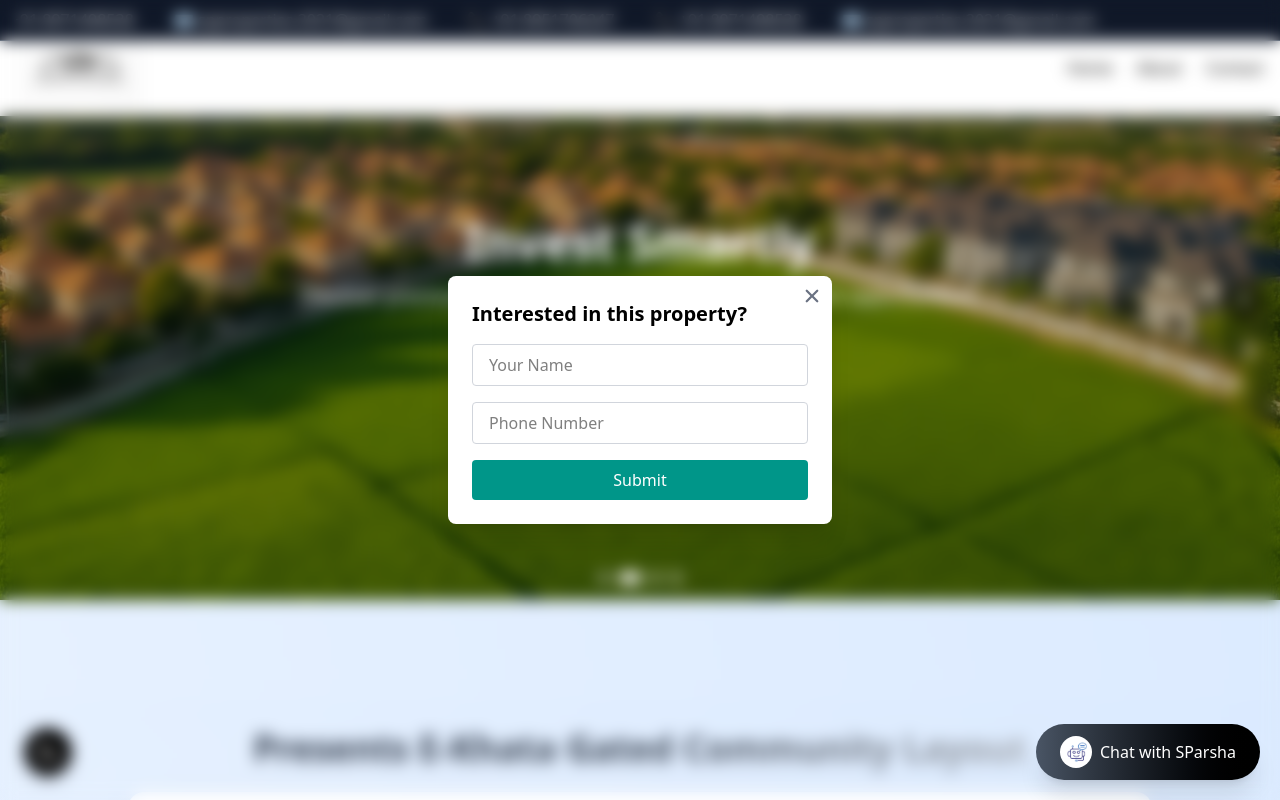
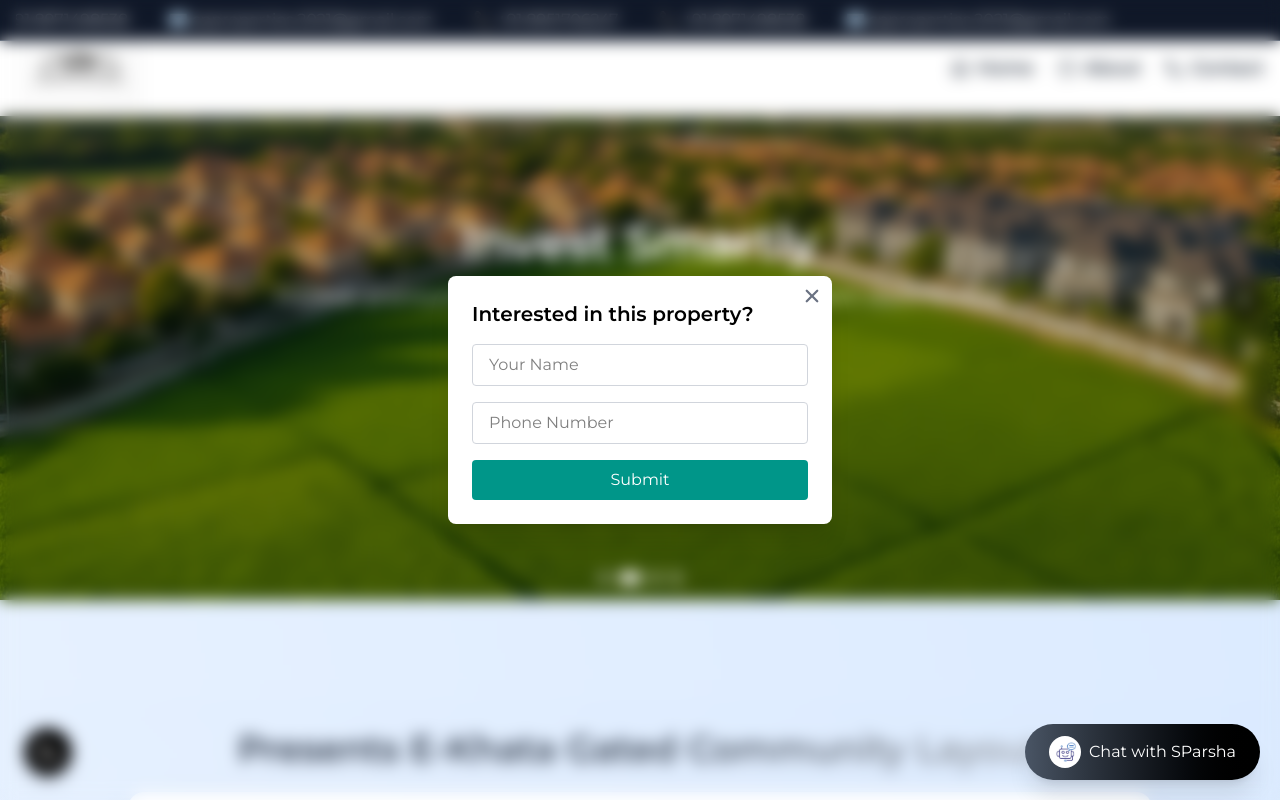
Before and after one commit to adarsha001/properties_frontend, a React (Vite) app: page / in a window 1280 px wide. Shown: the top 800 px of the page. Built offline with nearby package versions, Linux system fonts and the light colour scheme.

Commit message:
added bots

```diff
--- a/index.html
+++ b/index.html
@@ -13,6 +13,7 @@
 
     <!-- Favicon -->
     <link rel="icon" type="image/png" href="/splogo.png" />
+<link href="https://fonts.googleapis.com/css2?family=Montserrat:wght@400;600&display=swap" rel="stylesheet">
 
     <!-- Open Graph Meta Tags (for Facebook, LinkedIn) -->
     <meta property="og:title" content="SP Properties – Real Estate in Bengaluru" />
--- a/package.json
+++ b/package.json
@@ -20,18 +20,20 @@
     "react": "^19.1.0",
     "react-dom": "^19.1.0",
     "react-icons": "^5.5.0",
-    "react-router-dom": "^7.6.3",
-    "tailwindcss": "^4.1.11"
+    "react-router-dom": "^7.6.3"
   },
   "devDependencies": {
     "@eslint/js": "^9.30.1",
     "@types/react": "^19.1.8",
     "@types/react-dom": "^19.1.6",
     "@vitejs/plugin-react": "^4.6.0",
+    "autoprefixer": "^10.4.21",
     "eslint": "^9.30.1",
     "eslint-plugin-react-hooks": "^5.2.0",
     "eslint-plugin-react-refresh": "^0.4.20",
     "globals": "^16.3.0",
+    "postcss": "^8.5.6",
+    "tailwindcss": "^4.1.11",
     "vite": "^7.0.4"
   }
 }
--- a/src/AboutUs.jsx
+++ b/src/AboutUs.jsx
@@ -51,7 +51,7 @@ const AboutUs = ({ bgChanged }) => {
       opacity: 0,
       y: 30,
       duration: 1,
-      delay: 0.6,
+      delay: 0.1,
       ease: "elastic.out(1, 0.5)",
       scrollTrigger: {
         trigger: raviTejaRef.current,
@@ -64,11 +64,11 @@ const AboutUs = ({ bgChanged }) => {
       scale: 0.5,
       opacity: 0,
       duration: 1,
-      delay: 0.9,
+      delay: 0.2,
       ease: "bounce.out",
       scrollTrigger: {
         trigger: statsRef.current,
-        start: "top 65%",
+        start: "top 70%",
       },
     });
 
--- a/src/App.jsx
+++ b/src/App.jsx
@@ -110,7 +110,7 @@ const MainSite = () => {
   const darkCardBg = bgChanged ? "bg-gray-800" : "bg-white";
   const darkBorder = bgChanged ? "" : "";
   return (
-    <div className={`${darkBg} overflow-x-hidden transition-colors duration-700 ease-in-out`}>
+    <div  style={{ fontFamily: 'Montserrat, sans-serif' }} className={`${darkBg} overflow-x-hidden transition-colors duration-700 ease-in-out`}>
       {/* Theme Toggle */}
       <button
         onClick={() => setBgChanged(!bgChanged)}
--- a/src/Navbar.jsx
+++ b/src/Navbar.jsx
@@ -1,7 +1,7 @@
 import React, { useState, useRef, useEffect } from 'react';
 import { Link } from 'react-router-dom';
 import { gsap } from 'gsap';
-import { Menu, X } from 'lucide-react';
+import { Menu, X, Home, Info, Phone } from 'lucide-react';
 
 const Navbar = ({ scrollToContact, scrollToAboutUs }) => {
   const [isOpen, setIsOpen] = useState(false);
@@ -11,62 +11,39 @@ const Navbar = ({ scrollToContact, scrollToAboutUs }) => {
   const mobileMenuRef = useRef(null);
   const animationRef = useRef(null);
 
-  // Add links to the ref array
   const addToLinksRef = (el) => {
     if (el && !linksRef.current.includes(el)) {
       linksRef.current.push(el);
     }
   };
 
-  // Desktop nav animation
   useEffect(() => {
-    // Only animate if all refs are available
     if (navRef.current && logoRef.current && linksRef.current.length > 0) {
       animationRef.current = gsap.timeline()
-        .fromTo(navRef.current,
-          { y: -20, opacity: 0 },
-          { y: 0, opacity: 1, duration: 0.3, ease: "power3.out" }
-        )
-        .fromTo(logoRef.current,
-          { x: -20, opacity: 0 },
-          { x: 0, opacity: 1, duration: 0.3 },
-          "-=0.1"
-        )
-        .fromTo(linksRef.current,
-          { y: 10, opacity: 0 },
-          {
+        .fromTo(navRef.current, { y: -20, opacity: 0 }, { y: 0, opacity: 1, duration: 0.3, ease: "power3.out" })
+        .fromTo(logoRef.current, { x: -20, opacity: 0 }, { x: 0, opacity: 1, duration: 0.3 }, "-=0.1")
+        .fromTo(linksRef.current, { y: 10, opacity: 0 }, {
           y: 0,
           opacity: 1,
           duration: 0.5,
           stagger: 0.15
-          },
-          "-=0.3"
-        );
+        }, "-=0.3");
     }
 
     return () => {
-      if (animationRef.current) {
-        animationRef.current.kill();
-      }
+      if (animationRef.current) animationRef.current.kill();
     };
   }, []);
 
-  // Mobile menu animation
   useEffect(() => {
     if (isOpen && mobileMenuRef.current) {
       gsap.fromTo(mobileMenuRef.current,
         { y: -20, opacity: 0 },
-        {
-          y: 0,
-          opacity: 1,
-          duration: 0.3,
-          ease: "power2.out"
-        }
+        { y: 0, opacity: 1, duration: 0.3, ease: "power2.out" }
       );
     }
   }, [isOpen]);
 
-  // Scroll to top for Home
   const scrollToTop = () => {
     gsap.to(window, {
       duration: 1.5,
@@ -80,12 +57,11 @@ const Navbar = ({ scrollToContact, scrollToAboutUs }) => {
   };
 
   return (
-    <nav className="fixed top-0 left-0 w-full bg-white shadow-md z-40">
+    <nav className="fixed top-0 left-0 w-full bg-white shadow-md z-40 font-montserrat">
       <div
         ref={navRef}
-        className="max-w-7xl mx-auto px-4 md:py-12 py-6 mt-5 flex justify-between  items-center h-20"
+        className="max-w-7xl mx-auto px-4 md:py-12 py-6 mt-5 flex justify-between items-center h-20"
       >
-        <div className="flex items-center space-x-2">
         <Link to="/" className="hover:underline" ref={logoRef}>
           <img
             src="../../file_000000000af061f79f4fd1c4d7592afd.png"
@@ -94,36 +70,17 @@ const Navbar = ({ scrollToContact, scrollToAboutUs }) => {
             onClick={scrollToTop}
           />
         </Link>
-        </div>
 
         {/* Desktop Links */}
-        <div className="hidden md:flex space-x-6">
-          <button
-            onClick={scrollToTop}
-            className="hover:text-teal-400"
-            ref={addToLinksRef}
-          >
-            Home
+        <div className="hidden md:flex space-x-6 text-lg font-semibold text-gray-800">
+          <button onClick={scrollToTop} className="hover:text-teal-400 flex items-center gap-2" ref={addToLinksRef}>
+            <Home size={18} /> Home
           </button>
-          <button
-            onClick={() => {
-              scrollToAboutUs();
-              setIsOpen(false);
-            }}
-            className="hover:text-teal-400"
-            ref={addToLinksRef}
-          >
-            About
+          <button onClick={() => { scrollToAboutUs(); setIsOpen(false); }} className="hover:text-teal-400 flex items-center gap-2" ref={addToLinksRef}>
+            <Info size={18} /> About
           </button>
-          <button
-            onClick={() => {
-              scrollToContact();
-              setIsOpen(false);
-            }}
-            className="hover:text-teal-400"
-            ref={addToLinksRef}
-          >
-            Contact
+          <button onClick={() => { scrollToContact(); setIsOpen(false); }} className="hover:text-teal-400 flex items-center gap-2" ref={addToLinksRef}>
+            <Phone size={18} /> Contact
           </button>
         </div>
 
@@ -141,29 +98,14 @@ const Navbar = ({ scrollToContact, scrollToAboutUs }) => {
           ref={mobileMenuRef}
           className="absolute top-full left-0 w-full bg-white shadow-md md:hidden space-y-2 px-4 py-3"
         >
-          <button
-            onClick={scrollToTop}
-            className="block text-gray-700 hover:text-teal-500 w-full text-left"
-          >
-            Home
+          <button onClick={scrollToTop} className="flex items-center gap-2 text-gray-700 hover:text-teal-500 w-full text-left">
+            <Home size={18} /> Home
           </button>
-          <button
-            onClick={() => {
-              scrollToAboutUs();
-              setIsOpen(false);
-            }}
-            className="block text-gray-700 hover:text-teal-500 w-full text-left"
-          >
-            About
+          <button onClick={() => { scrollToAboutUs(); setIsOpen(false); }} className="flex items-center gap-2 text-gray-700 hover:text-teal-500 w-full text-left">
+            <Info size={18} /> About
           </button>
-          <button
-            onClick={() => {
-              scrollToContact();
-              setIsOpen(false);
-            }}
-            className="block text-gray-700 hover:text-teal-500 w-full text-left"
-          >
-            Contact
+          <button onClick={() => { scrollToContact(); setIsOpen(false); }} className="flex items-center gap-2 text-gray-700 hover:text-teal-500 w-full text-left">
+            <Phone size={18} /> Contact
           </button>
         </div>
       )}
--- a/src/ReviewSlider.jsx
+++ b/src/ReviewSlider.jsx
@@ -29,7 +29,7 @@ const reviewCards = [
     name: "Deekshith dinu",
     role: "Relocation Client",
     image: "../../WhatsApp Image 2025-07-25 at 3.33.54 PM.jpeg",
-    review: "Impressed by The SS Propertys commitment to customer satisfaction! The team went above and beyond to address every question, making the process seamless and stress-free",
+    review: "Impressed by The Sp Properties commitment to customer satisfaction! The team went above and beyond to address every question, making the process seamless and stress-free",
     rating: 5,
   },
 ];
--- a/src/api.js
+++ b/src/api.js
@@ -1,15 +1,15 @@
-const BASE_URL = "https://properties-backend-ok36.onrender.com/api";
-// const BASE_URL = "http://localhost:5000/api";
+// const BASE_URL = "https://properties-backend-ok36.onrender.com/api";
+const BASE_URL = "http://localhost:5000/api";
 
 const API = {
   // Authentication
   login: `${BASE_URL}/auth/login`,
 
   // Chat Submissions
+  chat:`${BASE_URL}/chat/bot`,
   chatSubmissions: `${BASE_URL}/chat`,
   chatById: (id) => `${BASE_URL}/chat/${id}`,
   chatCallDetails: (chatId) => `${BASE_URL}/chat/${chatId}/call-details`,
-
   // Contact Submissions
   contactSubmissions: `${BASE_URL}/contact`,
   deleteContactById: (id) => `${BASE_URL}/contact/${id}`,
```
Also changed, not shown: src/Chatbox.jsx (+19 -11 lines), 1 other file (tests, documents, lock files or other folders). Lines whose indentation alone changed are shown as unchanged.
